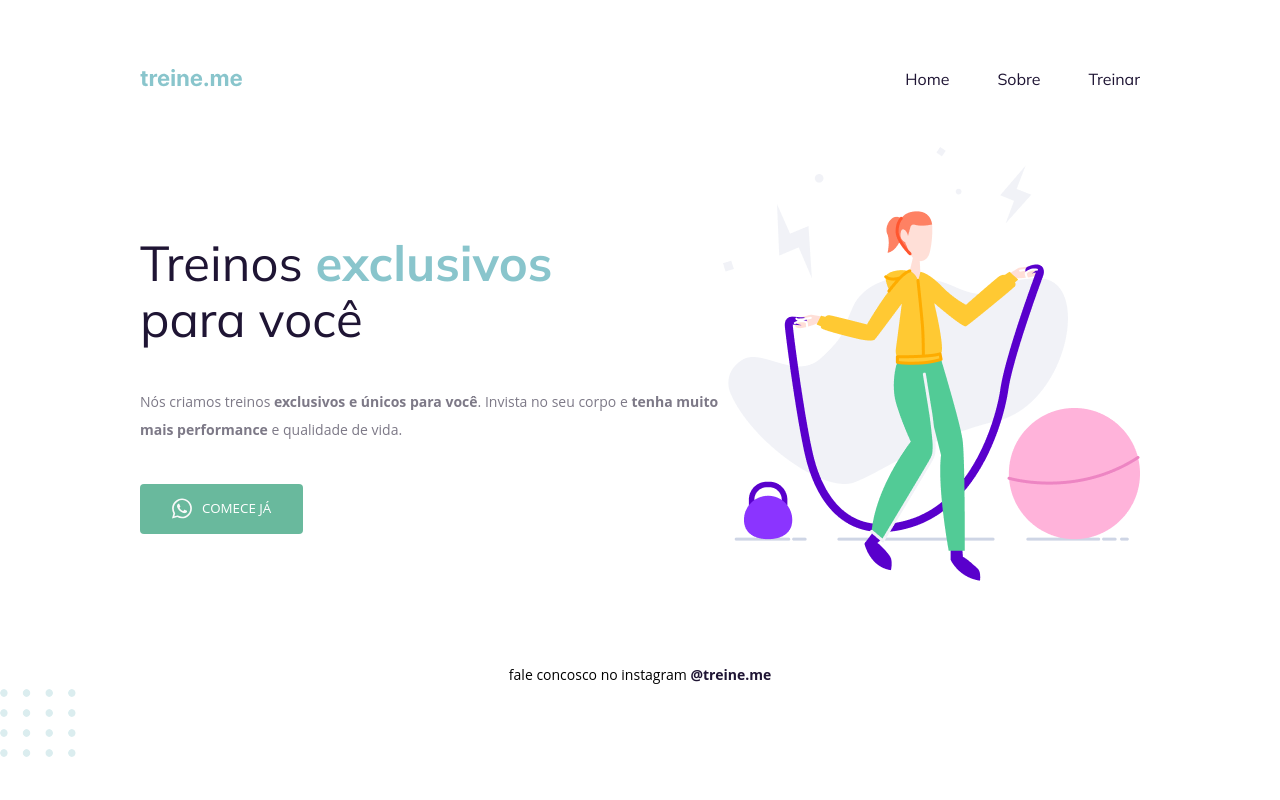
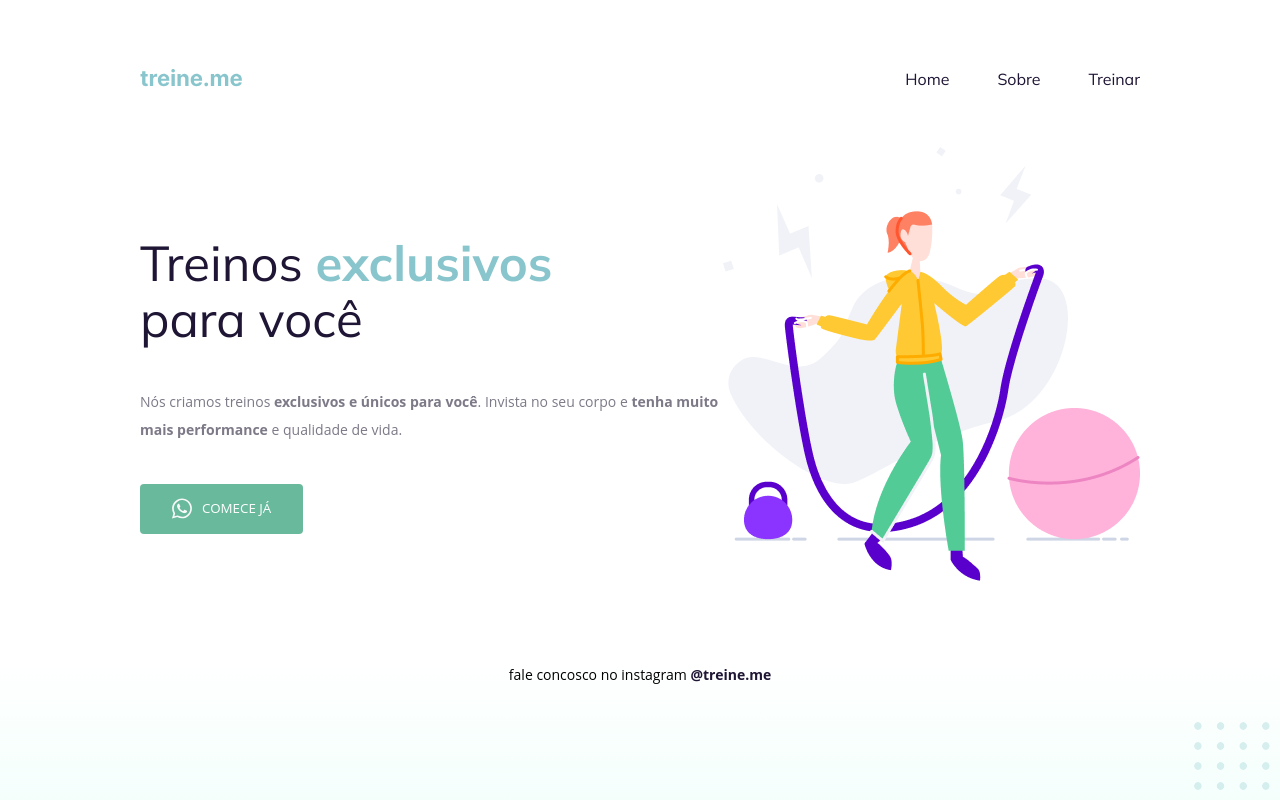
Before and after one commit to matheushnascimento/Academia, a plain HTML site: page index.html in a window 1280 px wide. Drawn offline with Linux system fonts and the light colour scheme; a web font is replaced by a local one.

Commit message:
backgroudn e ajustes

```diff
--- a/index.html
+++ b/index.html
@@ -50,6 +50,7 @@
     </div>
 
     <img
+      id="balls"
       src="images/balls.svg"
       alt="Bolinhas verdes decorativas no canto inferior direito da página."
     />
--- a/style.css
+++ b/style.css
@@ -2,12 +2,19 @@ body {
   margin: 0;
   font-family: "Open Sans", sans-serif;
 
-  background:linear-gradient();
+  background: linear-gradient(
+    180deg,
+    rgba(227, 255, 248, 0) 82.08%,
+    rgba(227, 255, 248, 0.38) 100%
+  );
+
+  min-height: 100vh;
 }
 
 .page {
   width: 1000px;
-  margin: 65px auto 0;
+  margin: 0 auto 0;
+  padding-top: 65px;
 }
 
 nav {
@@ -102,3 +109,9 @@ footer {
 footer a {
   font-weight: bold;
 }
+
+#balls {
+  position: fixed;
+  bottom: 0;
+  right: 0;
+}
```
